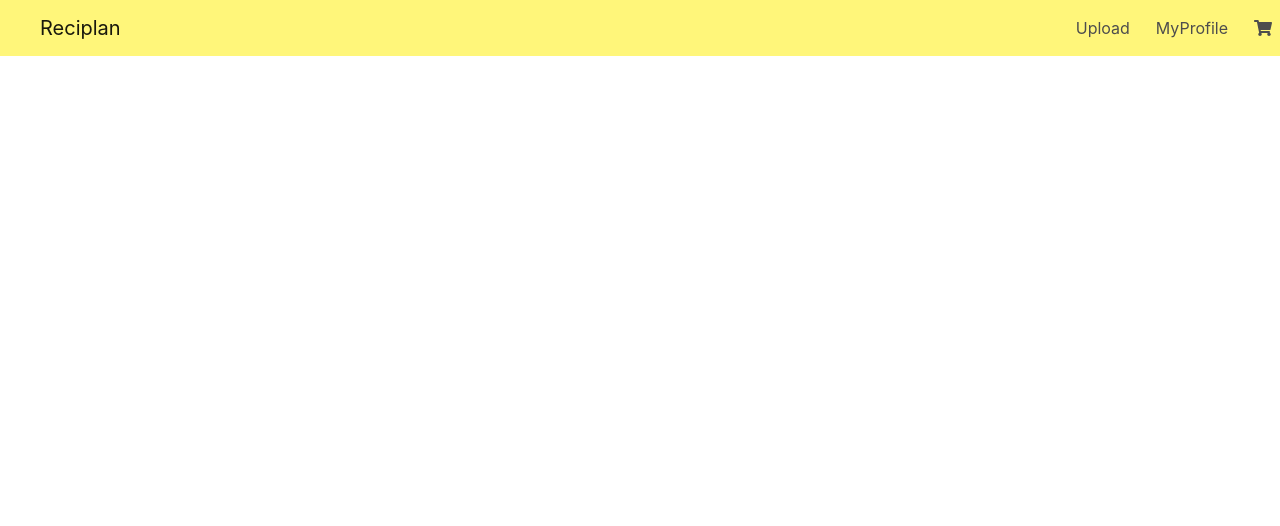
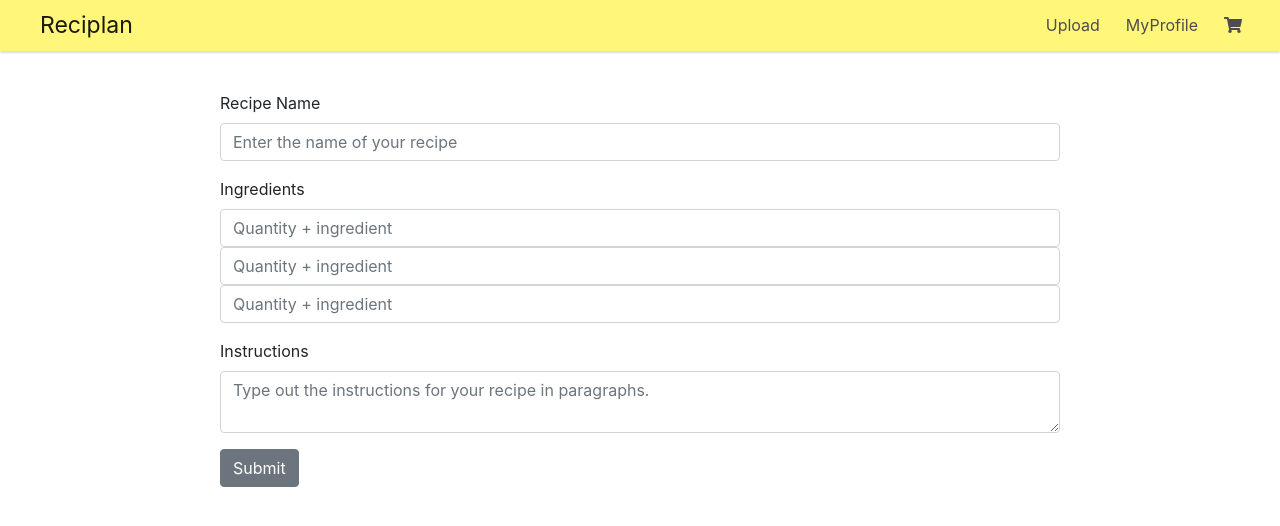
Before and after one commit to olphil99/reciplan, a React (Create React App) app: page /newrecipe in a window 1280 px wide. Shown: the top 526 px of the page. Built offline with nearby package versions, Linux system fonts and the light colour scheme.

Commit message:
newrecipe

```diff
--- a/src/components/App.js
+++ b/src/components/App.js
@@ -2,6 +2,7 @@ import React, { Component } from 'react';
 import { BrowserRouter as Router, Switch, Route } from 'react-router-dom';
 
 import Home from './home.js';
+import NewRecipe from './newrecipe.js';
 import Navigation from './navigation.js';
 
 class App extends Component {
@@ -12,6 +13,7 @@ class App extends Component {
           <Navigation />
           <Switch>
             <Route exact path="/" component={Home} />
+            <Route path="/newrecipe" component={NewRecipe} />
           </Switch>
         </React.Fragment>
       </Router>
--- a/src/components/home.js
+++ b/src/components/home.js
@@ -2,8 +2,12 @@ import React, { Component } from 'react';
 import { Container, Row, Col } from 'reactstrap';
 import '../css/home.css';
 import axios from 'axios';
-import {SERVICE_URL} from '../utils.js';
+import { SERVICE_URL } from '../utils.js';
 
+/**
+ * Home page - preview a recipe or something
+ * @extends Component
+ */
 class Home extends Component {
   constructor(props) {
     super(props);
@@ -13,7 +17,7 @@ class Home extends Component {
   }
 
   componentDidMount() {
-    axios.get(`${SERVICE_URL}/homepage/results`)
+    axios.get(`${SERVICE_URL}/homepage/results/`)
     .then(res => {
       console.log(res)
       this.setState({ ret: res.data });
--- a/src/components/navigation.js
+++ b/src/components/navigation.js
@@ -29,7 +29,7 @@ class Navigation extends Component {
           <Collapse isOpen={this.state.isOpen} navbar>
             <Nav className="mr-auto" navbar>
               <NavItem>
-                <NavLink href="/upload/">Upload</NavLink>
+                <NavLink href="/newrecipe/">Upload</NavLink>
               </NavItem>
               <NavItem>
                 <NavLink href="/profile/">MyProfile</NavLink>
--- /dev/null
+++ b/src/components/newrecipe.js
@@ -0,0 +1,56 @@
+import React, { Component } from 'react';
+import { Container, Row, Col, Button, Form, FormGroup, Label, Input, FormText } from 'reactstrap';
+import '../css/recipe.css';
+import axios from 'axios';
+import { SERVICE_URL } from '../utils.js';
+
+/**
+ * Create a new recipe
+ * Contains a form to create a new recipe and POSTs it to our service.
+ * @extends Component
+ */
+class NewRecipe extends Component {
+  constructor(props) {
+    super(props);
+    this.state = {
+      recipe: {}
+    }
+  }
+
+  async postNewRecipe(recipe) {
+    try {
+      const response = await axios.post(`${SERVICE_URL}/homepage/results/`, recipe); // change to an updated url
+      const data = await response.json();
+      return data;
+    } catch(e) {
+      console.log('Encountered an error posting a new recipe.');
+      return {};
+    }
+  }
+
+  render() {
+    return(
+      <Container>
+        <Form>
+          <FormGroup>
+            <Label for="recipe-name">Recipe Name</Label>
+            <Input name="recipe-name" id="recipe-name" placeholder="Enter the name of your recipe" />
+          </FormGroup>
+          <FormGroup>
+            <Label for="ingredients">Ingredients</Label>
+            <Input name="ingredient-one" id="ingredient-one" placeholder="Quantity + ingredient" />
+            <Input  name="ingredient-two" id="ingredient-two" placeholder="Quantity + ingredient" />
+            <Input name="ingredient-three" id="ingredient-three" placeholder="Quantity + ingredient" />
+          </FormGroup>
+          <FormGroup>
+            <Label for="instructions">Instructions</Label>
+            <Input type="textarea" name="instructions" id="instructions" placeholder="Type out the instructions for your recipe in paragraphs." />
+          </FormGroup>
+          <Button>Submit</Button>
+        </Form>
+      </Container>
+    )
+  }
+}
+
+export default NewRecipe;
--- a/src/css/navigation.css
+++ b/src/css/navigation.css
@@ -3,6 +3,7 @@
   background-color: #fff67a !important;
   padding-right: 40px;
   padding-left: 40px;
+  box-shadow: 0 2px 2px #dcdcdc;
 }
 
 .navbar {
@@ -11,6 +12,11 @@
 
 .nav-link {
   color: #4d4d4d !important;
+}
+
+.navbar-brand {
+  font-size: 23px;
+  padding: 0;
 }
 
 .nav-item {
@@ -30,9 +36,8 @@
 @media (min-width: 768px) {
   .collapse.navbar-collapse {
     justify-content: right;
-    width: 13%;
     position: absolute;
-    right: 0;
+    right: 30px;
   }
 
   .mr-auto.navbar-nav {
--- a/src/index.css
+++ b/src/index.css
@@ -11,3 +11,7 @@ code {
   font-family: source-code-pro, Menlo, Monaco, Consolas, 'Courier New',
     monospace;
 }
+
+.container {
+  padding: 40px 150px 40px 150px;
+}
```
Also changed, not shown: src/css/recipe.css (added).
